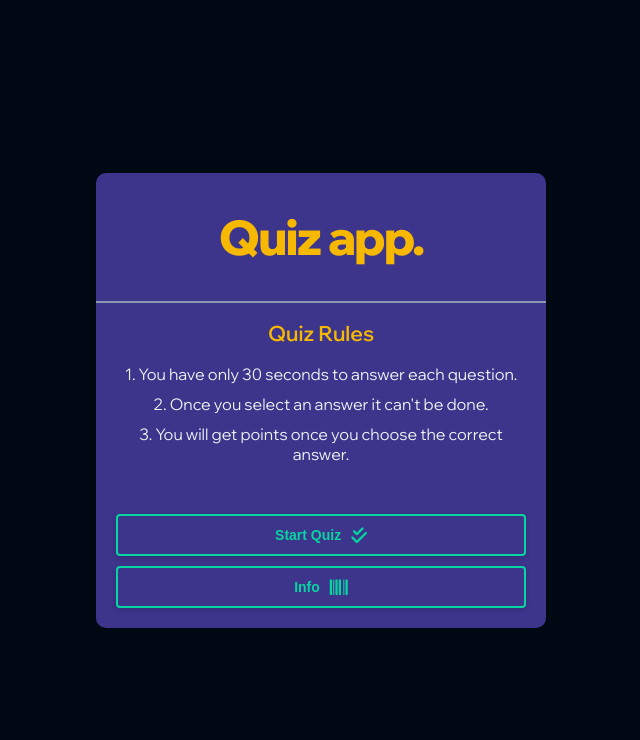
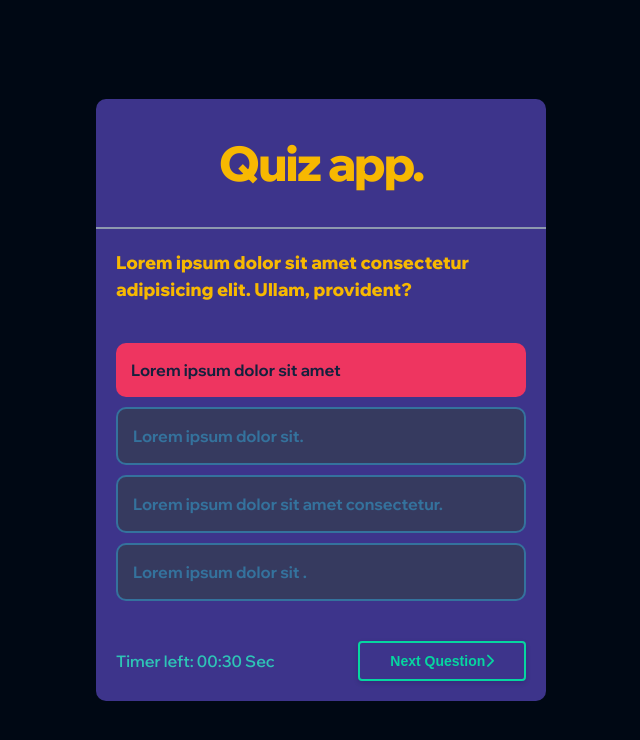
Before and after one commit to Mahyarnafisi/Quiz-app-Project, a website: page index.html in a window 1280 px wide. Both pictures are taken after a click on the button "Start Quiz". Shown: the whole page, without its empty margins (319-959 px from the left). Drawn offline with Linux system fonts and the light colour scheme.

Commit message:
add event listener to start quiz button in menu section and initated quiz section dynamically, still need imporvment

```diff
--- a/index.html
+++ b/index.html
@@ -43,7 +43,7 @@
             <span class="wrong-tag">Wrong</span> -->
 
           <div id="quiz" class="body__quiz body-style no-display">
-            <h4 class="quiz__question">Lorem ipsum dolor sit amet consectetur adipisicing elit. Ullam, provident?</h4>
+            <!-- <h4 class="quiz__question">Lorem ipsum dolor sit amet consectetur adipisicing elit. Ullam, provident?</h4>
             <div class="option-container">
               <p class="option wrong">Lorem ipsum dolor sit amet</p>
               <p class="option deactive">Lorem ipsum dolor sit.</p>
@@ -53,7 +53,7 @@
             <div class="quiz__footer footer">
               <p class="timer">Timer left: 00:30 Sec</p>
               <button class="btn">Next Question <i class="fa-solid fa-chevron-right"></i></button>
-            </div>
+            </div> -->
           </div>
 
           <!-- !Result -->
--- a/sass/main.scss
+++ b/sass/main.scss
@@ -92,6 +92,9 @@ p {
   font-weight: 500;
   line-height: 1.5;
 }
+li {
+  line-height: 1.5;
+}
 // !--------------------------------------------//
 .container {
   width: 100%;
@@ -100,6 +103,7 @@ p {
   display: flex;
   align-items: center;
   justify-content: center;
+  transition: all 0.3s;
 }
 // !--------------------------------------------//
 
@@ -173,6 +177,8 @@ p {
       }
     }
     .rules {
+      width: 100%;
+      // padding: 0 2rem;
       list-style: none;
       display: flex;
       align-items: center;
--- a/script.js
+++ b/script.js
@@ -1,24 +1,48 @@
 "use strick";
+
 const containerMenu = document.getElementById("menu");
 const containerQuiz = document.getElementById("quiz");
 const containerResult = document.getElementById("result");
+//
 
 window.addEventListener("load", () => {
   quizRules();
 });
 const quizRules = () => {
   containerMenu.innerHTML = ` <h3 class="menu__title">Quiz Rules</h3>
-  <ol class="rules">
+  <ol class="rules"></ol>
+  <div class="menu__buttons">
 
-  </ol>
-  <div class="menu__buttons">
   <button class="btn menu__btn--start">Start Quiz <i class="fa-solid fa-check-double"></i></button>
+
   <button class="btn menu__btn--info">Info <i class="fa-solid fa-barcode"></i></button>
+
   </div>`;
 
   const elementOl = document.querySelector(".rules");
 
   quizRulesList.forEach((rule, i) => {
-    elementOl.innerHTML += `<li class="rules__item">${i + 1}. ${rule}</li>`;
+    elementOl.innerHTML += `<li class="rules__item"> ${i + 1}. ${rule}</li>`;
+  });
+
+  //
+  const btnStartQuiz = document.querySelector(".menu__btn--start");
+  const btnInfo = document.querySelector(".menu__btn--info");
+
+  btnStartQuiz.addEventListener("click", () => {
+    containerMenu.classList.replace("display", "no-display");
+    containerQuiz.classList.replace("no-display", "display");
+
+    containerQuiz.innerHTML = ` <h4 class="quiz__question">Lorem ipsum dolor sit amet consectetur adipisicing elit. Ullam, provident?</h4>
+    <div class="option-container">
+      <p class="option wrong">Lorem ipsum dolor sit amet</p>
+      <p class="option deactive">Lorem ipsum dolor sit.</p>
+      <p class="option deactive">Lorem ipsum dolor sit amet consectetur.</p>
+      <p class="option deactive">Lorem ipsum dolor sit .</p>
+    </div>
+    <div class="quiz__footer footer">
+      <p class="timer">Timer left: 00:30 Sec</p>
+      <button class="btn">Next Question <i class="fa-solid fa-chevron-right"></i></button>
+    </div>`;
   });
 };
```
Also changed, not shown: css/style.css, 1 other file.
